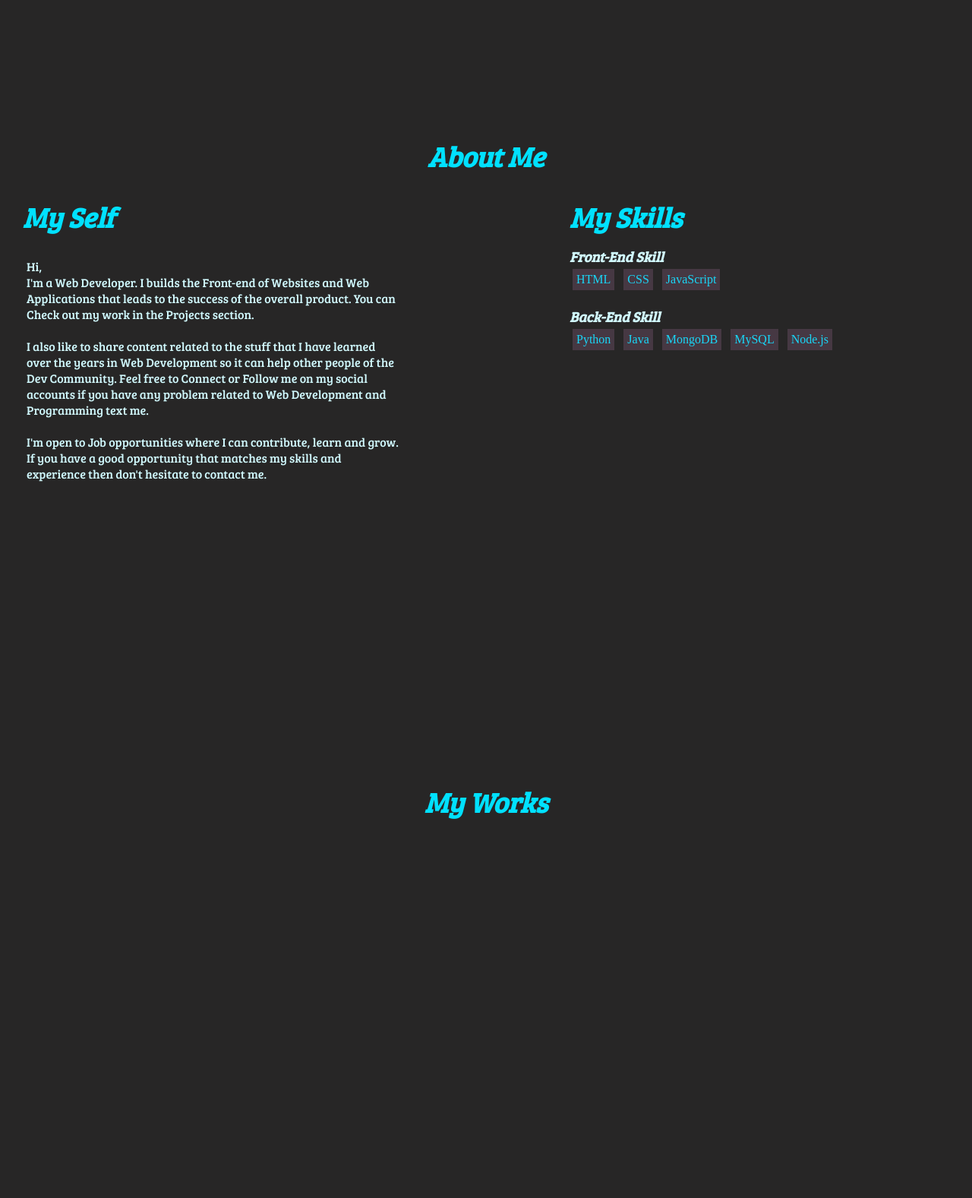
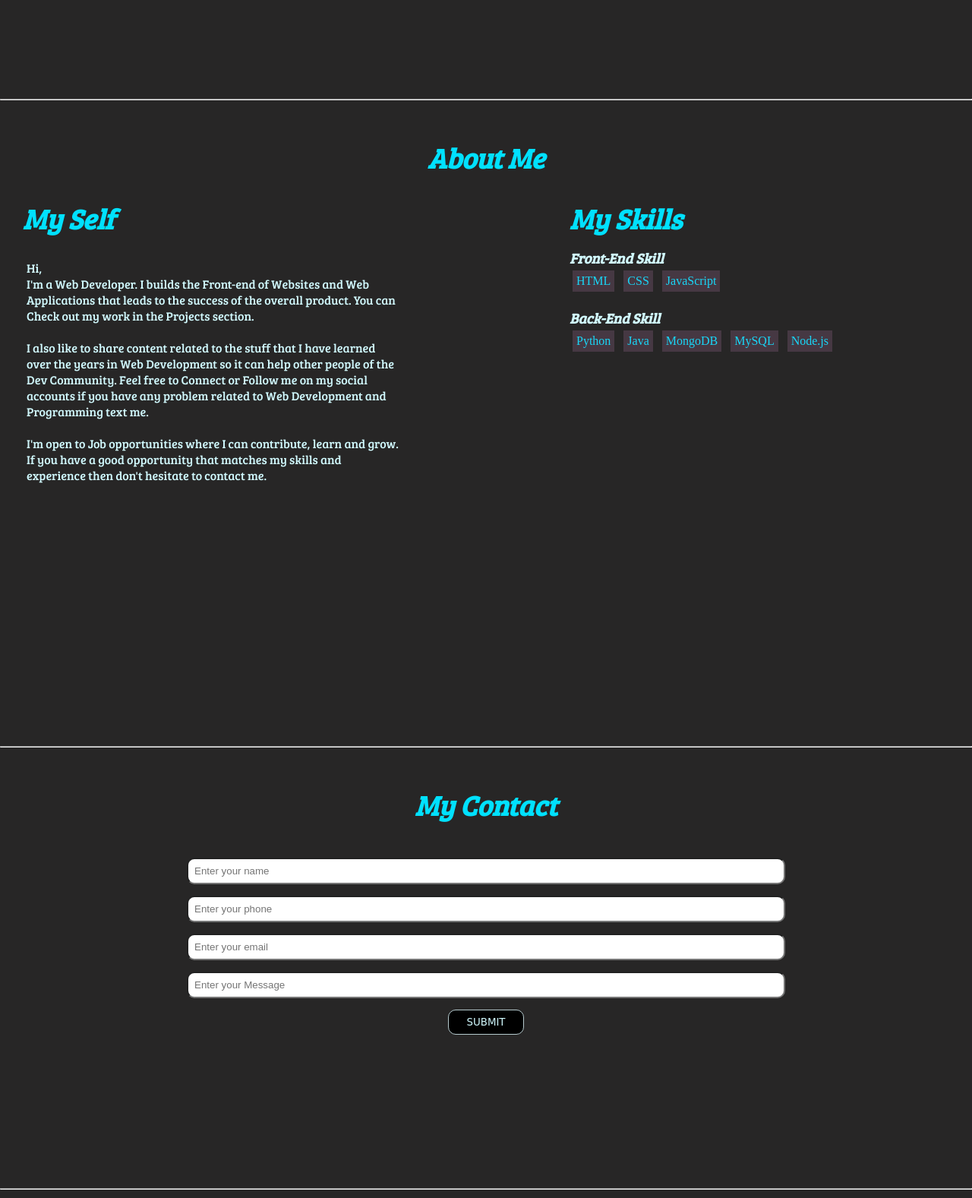
Before and after one commit to ItzzAkib07/PortFolio_Template, a plain HTML site: page index.html in a window 1280 px wide. Shown: the part 600-2177 px from the top of the page at 76% size. Drawn offline with Linux system fonts and the light colour scheme; a web font is replaced by a local one.

Commit message:
Initial commit

```diff
--- a/index.html
+++ b/index.html
@@ -58,7 +58,7 @@
         </div>
     </section>
 
-    <!-- <hr> -->
+    <hr>
     <section id="about-container">
         <h2 class="h-secondary center">About Me</h2>
         <div class="about">
@@ -100,12 +100,12 @@
     </section>
     <!-- <hr> -->
 
-    <section id="work-container">
+<!--     <section id="work-container">
         <h1 class="h-primary center"> My Works</h1>
         <div id="work">
 
         </div>
-    </section>
+    </section> -->
     <hr>
 
     <section id="contact-container">
```
